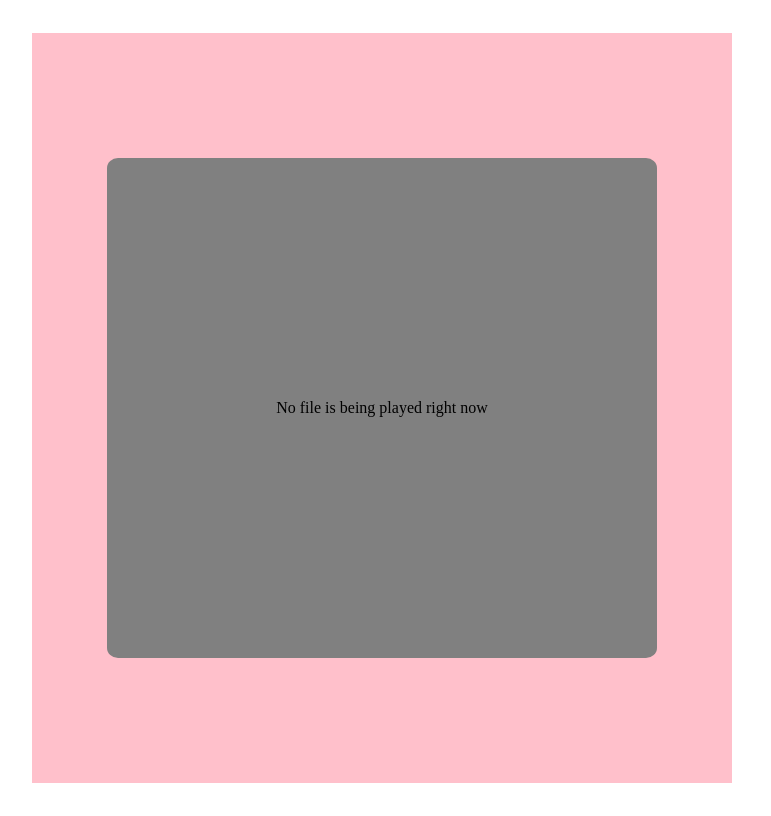
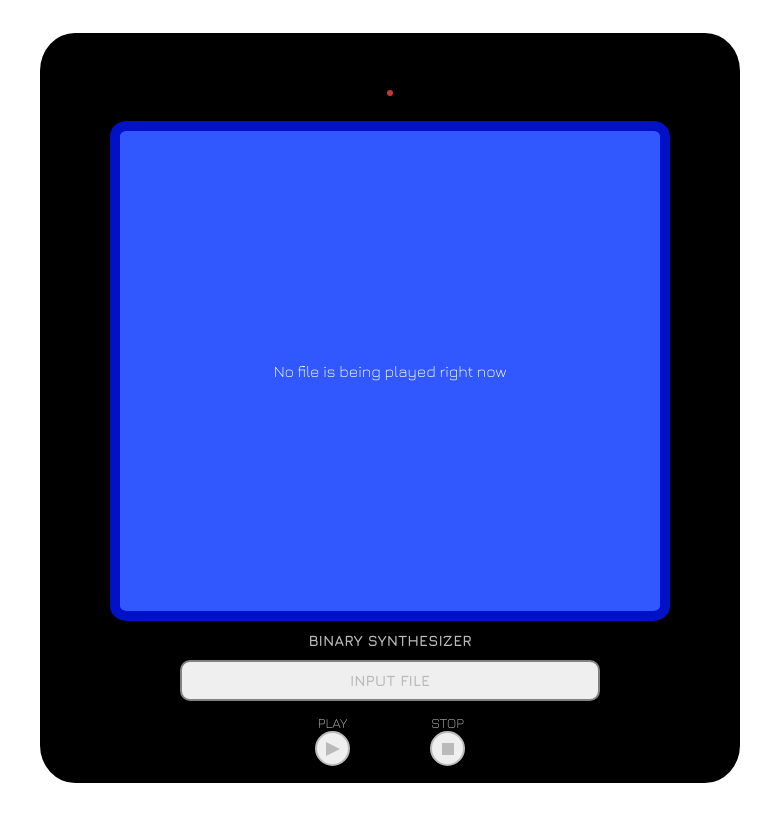
Before and after one commit to shanwhite/binary-synthesizer, a website: page Front/front.html in a window 1280 px wide. Shown: the whole page, without its empty margins (258-1029 px from the left). Drawn offline with nearby package versions, Linux system fonts and the light colour scheme.

Commit message:
UI no functionality yet

```diff
--- a/Front/front.css
+++ b/Front/front.css
@@ -1,15 +1,4 @@
-.Wrapper
-{
-    background: pink;
-    width: 700px;
-    height: 750px;
-    position: relative;
-    display: flex;
-    justify-content: center;
-    align-items: center;
-
-}
-
+@import url('https://fonts.googleapis.com/css2?family=Jura:wght@300..700&display=swap');
 body
 {
     position: relative;
@@ -18,17 +7,223 @@ body
     justify-content: center;
     min-height: 100vh;
 
+    width: 100vw; /* Full width of the viewport */
+    height: 100vh; /* Full height of the viewport */
+
+
+}
+
+/* Effects all HTML pages */
+* {
+    font-family: "Jura", sans-serif;
+    font-optical-sizing: auto;
+    font-weight: 200;
+}
+
+.Wrapper
+{
+    background: black;
+    width: 700px;
+    height: 750px;
+    border-radius: 5%;
+    position: fixed;
+    display: flex;
+    justify-content: center;
+    align-items: center;
 
 }
 
 .Screen
 {
+    position: relative;
+    bottom: 5%;
+    width: 540px;
+    height: 480px;
+    border-radius: 3%;
+    background: rgb(49, 87, 255);
+    display: flex;
+    align-items: center;
+    justify-content: center;
+    border: 10px solid rgb(0, 17, 198);
+
+
+}
+
+.Message
+{
+    color: white;
+}
+
+/* Container for lighr */
+.Container{
+
+    position: absolute;
+    top: 40px;
     width: 550px;
-    height: 500px;
-    border-radius: 2%;
-    background: grey;
+    height:40px;
+    /* border-radius: 5%; */
+    /* background: yellowgreen;  */
     display: flex;
     align-items: center;
     justify-content: center;
 
 }
+
+.Light
+{
+    position: relative;
+    height: 6px;
+    width: 6px;
+    border-radius: 50%;
+    background: rgb(197, 56, 56);
+
+}
+
+/* Container for "BINARY SYNTHESISER" */
+.Container_2{
+
+    position: absolute;
+    bottom: 123px;
+    width: 550px;
+    height: 40px;
+    /* border-radius: 5%; */
+    /* background: yellow;  */
+    display: flex;
+    align-items: center;
+    justify-content: center;
+
+}
+
+.Title
+{
+    position: absolute;
+    font-size:15px;
+    color: rgb(186, 186, 186);
+    font-weight:700;
+
+}
+
+/* Container for Input file button */
+.Container_3
+{
+    position: absolute;
+    bottom: 83px;
+    width: 550px;
+    height: 40px;
+    /* border-radius: 5%; */
+    /* background: rgb(205, 184, 50);  */
+    display: flex;
+    align-items: center;
+    justify-content: center;
+}
+
+.Input{
+    padding: 10px;
+    width: 420px;
+    border: 2px solid rgb(130, 130, 130);
+    border-radius: 10px;
+    font-size:15px;
+    font-weight:700;
+    color: rgb(186, 186, 186);
+
+
+}
+
+/* Container for play button and stop button*/
+.Button_container
+{
+    position: absolute;
+    bottom: 3px;
+    width: 550px;
+    height: 80px;
+    /* border-radius: 5%; */
+    /* background: yellowgreen;  */
+    display: flex;
+    align-items: center;
+    justify-content: center;
+    gap: 5rem;
+}
+
+.Play-container
+{
+    bottom: 15px;
+
+    /*  Contents displayed vertically */
+    display: flex;
+    align-items: center;
+    flex-direction: column;
+
+
+}
+
+/* Play font */
+.Play
+{
+    position: relative;
+    font-size: 14px;
+    color: rgb(186, 186, 186);
+}
+
+/* Play button */
+.Play-button
+{
+    height: 35px;
+    width: 35px;
+    border-radius: 50%;
+    display: flex;
+    align-items: center;
+    justify-content: center;
+    border: 2px solid rgb(186, 186, 186);
+
+}
+
+/* Triangle */
+.Triangle
+{
+    width: 0;
+	height: 0;
+    left: 10px;
+	border-top: 7px solid transparent;
+	border-left: 14px solid rgb(186, 186, 186);
+	border-bottom: 7px solid transparent;
+}
+
+.Stop-container
+{
+    bottom: 10px;
+
+    /*  Contents displayed vertically */
+    display: flex;
+    align-items: center;
+    flex-direction: column;
+
+}
+
+/* Stop font */
+.Stop
+{
+    position: relative;
+    font-size: 14px;
+    color: rgb(186, 186, 186);
+}
+
+/* Play button */
+.Stop-button
+{
+    height: 35px;
+    width: 35px;
+    border-radius: 50%;
+    display: flex;
+    align-items: center;
+    justify-content: center;
+    border: 2px solid rgb(186, 186, 186);
+
+}
+
+/* Triangle */
+.Square
+{
+    height: 12px;
+    width: 12px;
+    background-color: rgb(186, 186, 186);
+}
--- a/Front/front.html
+++ b/Front/front.html
@@ -9,22 +9,46 @@
   <body>
     <div class="Wrapper">
       <!-- Indicator -->
-      <!-- <div class="Light"></div> -->
+      <div class="Container">
+        <div class="Light"></div>
+      </div>
 
       <!-- What appears on the screen -->
       <div class="Screen">
         <div class="Message">No file is being played right now</div>
       </div>
-      <!-- <div class="Title">Binary Sythesiser</div> -->
 
-      <!-- Button -->
-      <!-- <button class="Input">Input file</button> -->
+      <div class="Container_2">
+        <div class="Title">BINARY SYNTHESIZER</div>
+      </div>
 
-      <!-- <div class="Play">Play</div> -->
-      <!-- <button class="Play-button"></button> -->
+      <!-- Input button-->
+      <div class="Container_3">
+        <button class="Input">INPUT FILE</button>
+      </div>
 
-      <!-- <div class="Stop">Stop</div> -->
-      <!-- <button class="Stop -button"></button> -->
+      <!-- Buttons -->
+      <div class="Button_container">
+        <div class="Play-container">
+          <!-- Play font -->
+          <div class="Play">PLAY</div>
+
+          <!-- Play button -->
+          <button class="Play-button">
+            <div class="Triangle"></div>
+          </button>
+        </div>
+
+        <div class="Stop-container">
+          <!-- Play font -->
+          <div class="Stop">STOP</div>
+
+          <!-- Play button -->
+          <button class="Stop-button">
+            <div class="Square"></div>
+          </button>
+        </div>
+      </div>
     </div>
   </body>
 </html>
```
